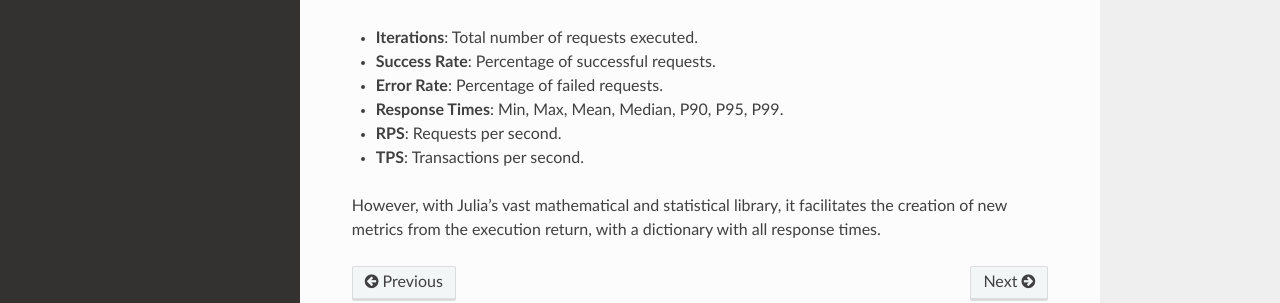
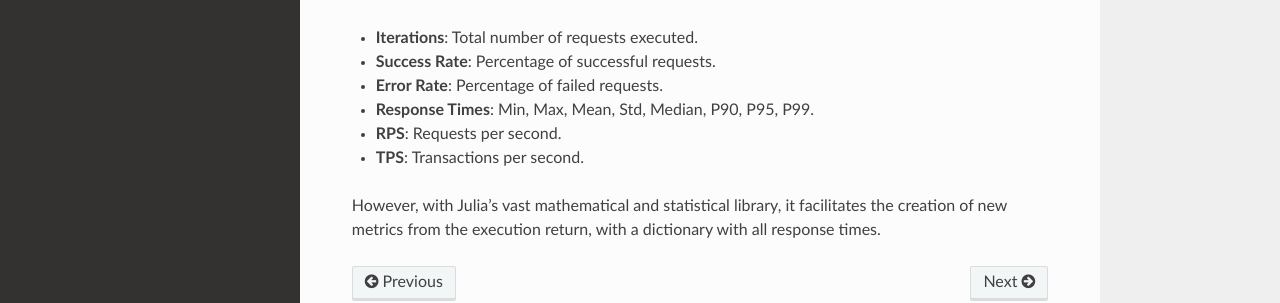
Before and after one commit to jfilhoGN/Stressify.jl, a Sphinx documentation site: the page built from docs/source/guide.rst, in a window 1280 px wide. Shown: the part 446-749 px from the top of the page. Built offline with Sphinx 7.4.7 and the Read the Docs theme 3.1.0, drawn with Linux system fonts in a browser that asks for light colours.

```diff
--- a/docs/source/guide.rst
+++ b/docs/source/guide.rst
@@ -14,7 +14,7 @@ Finally, using the Julia language, it was also created to facilitate the creatio
 - **Iterations**: Total number of requests executed.
 - **Success Rate**: Percentage of successful requests.
 - **Error Rate**: Percentage of failed requests.
-- **Response Times**: Min, Max, Mean, Median, P90, P95, P99.
+- **Response Times**: Min, Max, Mean, Std, Median, P90, P95, P99.
 - **RPS**: Requests per second.
 - **TPS**: Transactions per second.
 
```
Also changed, not shown: README.md (+1 -1 lines).
